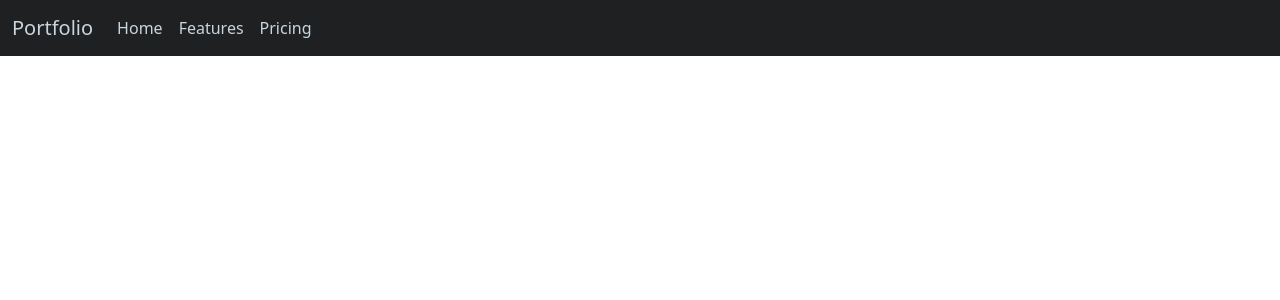
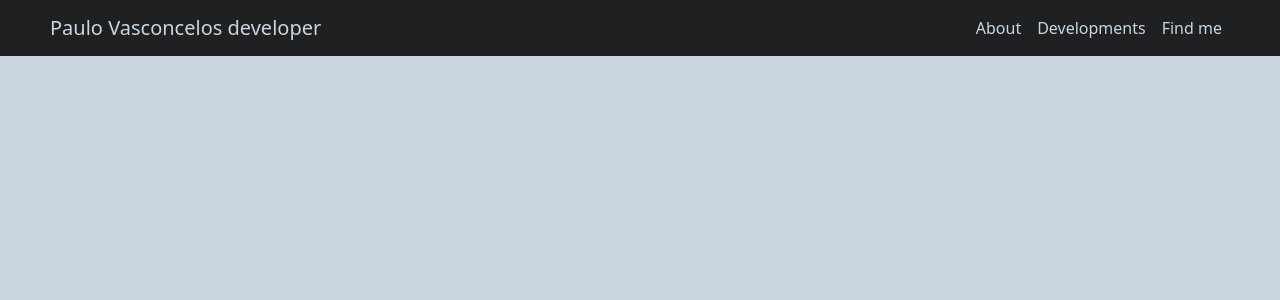
Before and after one commit to PAVasconcelos/portfolio, an Angular app: page / in a window 1280 px wide. Shown: the top 300 px of the page. Built offline with nearby package versions, Linux system fonts and the light colour scheme.

Commit message:
NavBar
Added html background color. Navbar customizations.

```diff
--- a/src/app/app.component.css
+++ b/src/app/app.component.css
@@ -0,0 +1,4 @@
+.pv-bg-color {
+    background-color: black;
+    color: black;
+}
--- a/src/app/components/nav-bar/nav-bar.component.css
+++ b/src/app/components/nav-bar/nav-bar.component.css
@@ -5,3 +5,9 @@
 .navbar .navbar-toggler {
   border-color: rgb(82,97,107);
 }
+
+.nav-container {
+    max-width: 1400px;
+    padding-left: 50px;
+    padding-right: 50px;
+}
--- a/src/app/components/nav-bar/nav-bar.component.html
+++ b/src/app/components/nav-bar/nav-bar.component.html
@@ -1,20 +1,20 @@
 <nav class="navbar navbar-expand-lg color-dark-bg">
-  <div class="container-fluid">
-    <a class="navbar-brand color-soft" href="#">Portfolio</a>
+  <div class="container-fluid nav-container">
+    <a class="navbar-brand color-soft" href="#">Paulo Vasconcelos developer</a>
     <button class="navbar-toggler" type="button" data-bs-toggle="collapse" data-bs-target="#navbarNav"
       aria-controls="navbarNav" aria-expanded="false" aria-label="Toggle navigation">
       <span class="navbar-toggler-icon"></span>
     </button>
     <div class="collapse navbar-collapse" id="navbarNav">
-      <ul class="navbar-nav">
+      <ul class="navbar-nav ms-auto">
         <li class="nav-item">
-          <a class="nav-link color-soft" href="#">Home</a>
+          <a class="nav-link color-soft" href="#">About</a>
         </li>
         <li class="nav-item">
-          <a class="nav-link color-soft" href="#">Features</a>
+          <a class="nav-link color-soft" href="#">Developments</a>
         </li>
         <li class="nav-item">
-          <a class="nav-link color-soft" href="#">Pricing</a>
+          <a class="nav-link color-soft" href="#">Find me</a>
         </li>
       </ul>
     </div>
--- a/src/styles.css
+++ b/src/styles.css
@@ -18,5 +18,9 @@
 }
 
 .color-dark-bg {
-    background-color: #1E2022;
+  background-color: #1E2022;
 }
+
+html {
+  background-color: #C9D6DF;
+}
```
